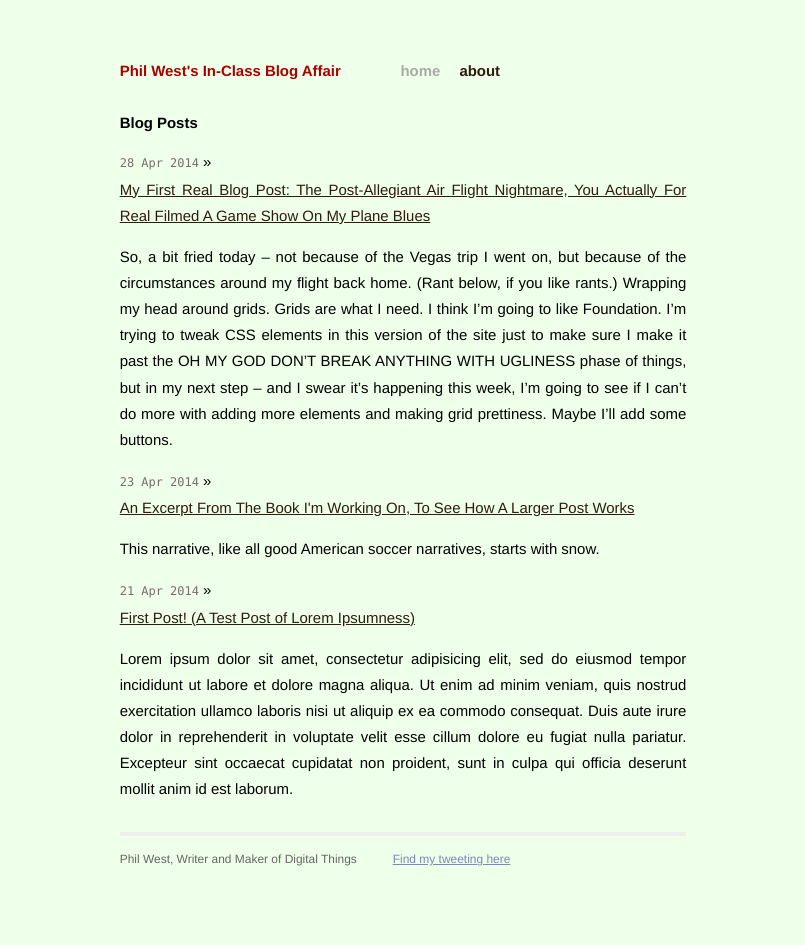
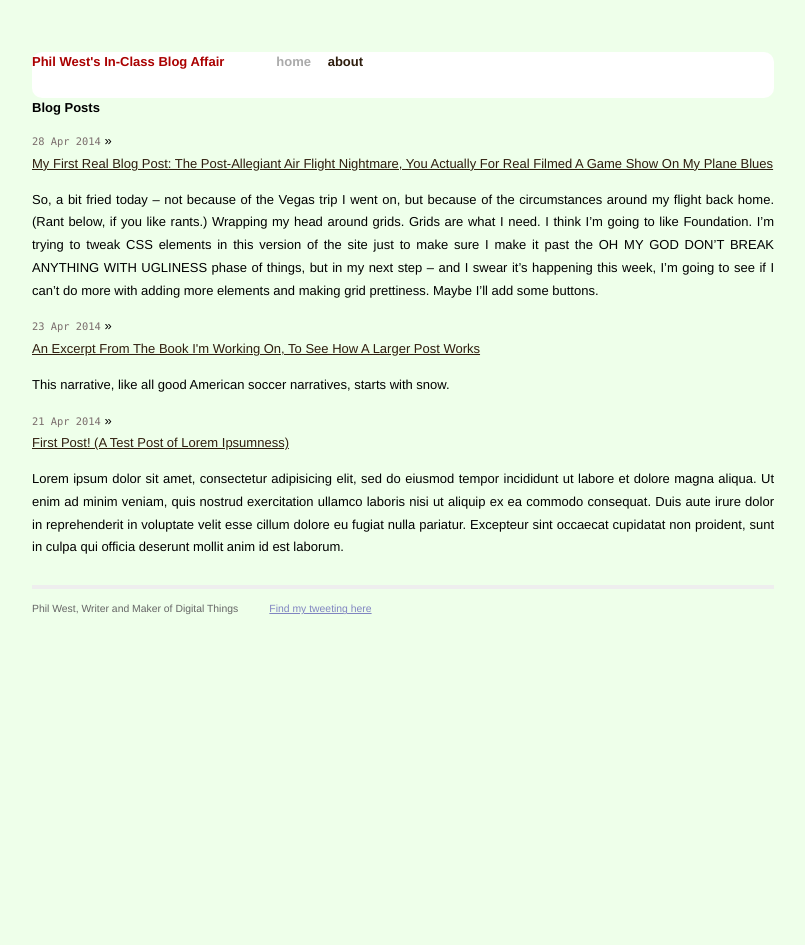
Before and after one commit to philwest/philwest.github.io, a Jekyll site: the page built from index.html, in a window 1280 px wide. Shown: the whole page, without its empty margins (237-1042 px from the left). Built offline with Jekyll 4.4.1, drawn with Linux system fonts in a browser that asks for light colours; Markdown is read by kramdown in place of the engine named in the settings.

Commit message:
changes 4/30 (widening site and other css changes)

```diff
--- a/css/main.css
+++ b/css/main.css
@@ -39,6 +39,12 @@ a:visited { color: #960F7A; }
   /*border: 2px solid red;*/
 }
 
+.header {
+  width: 100%;
+  background-color: white;
+  border-radius: 10px;
+}
+
 .header a {
   margin-right: 1em;
 }
@@ -70,9 +76,9 @@ a:visited { color: #960F7A; }
 /*****************************************************************************/
 
 .site {
-  font-size: 115%;
+  font-size: 100%;
   text-align: justify;
-  width: 42em;
+  width: 100%;
   margin: 3em auto 2em;
   line-height: 1.5em;
 }
```
